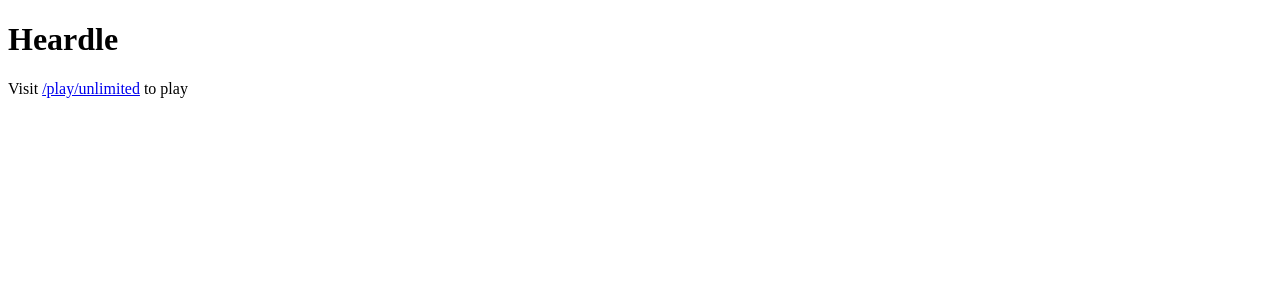
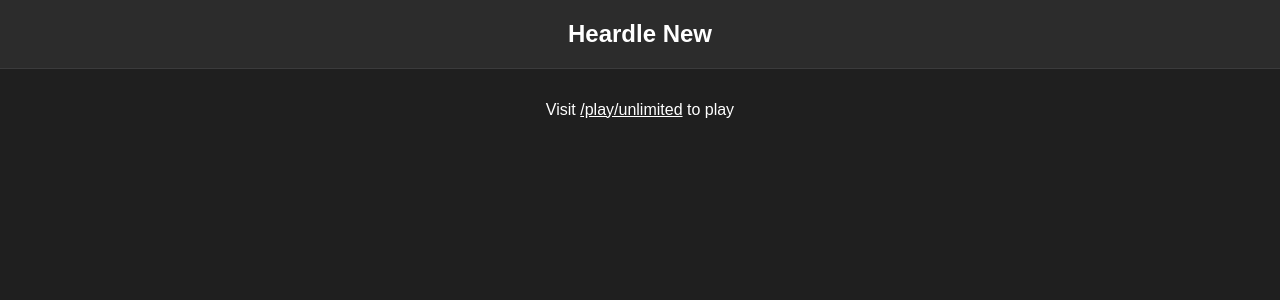
Before and after one commit to CoasterFan5/heardle, a SvelteKit app: page / in a window 1280 px wide. Shown: the top 300 px of the page. Built offline with nearby package versions, Linux system fonts and the light colour scheme.

Commit message:
ui refresh

```diff
--- a/package.json
+++ b/package.json
@@ -46,6 +46,7 @@
 		]
 	},
 	"dependencies": {
+		"@fontsource-variable/plus-jakarta-sans": "^5.2.8",
 		"@iconify-json/ph": "^1.2.2",
 		"@sveltejs/adapter-node": "^5.5.4",
 		"@types/jsonwebtoken": "^9.0.10",
--- a/src/routes/+layout.svelte
+++ b/src/routes/+layout.svelte
@@ -2,16 +2,70 @@
 	import favicon from '$lib/assets/favicon.svg';
 
 	let { children } = $props();
+	import '@fontsource-variable/plus-jakarta-sans';
 </script>
 
 <svelte:head>
 	<link rel="icon" href={favicon} />
 </svelte:head>
 
-{@render children()}
+<div class="wrap">
+	<div class="inner">
+		<div class="header">
+			<h2>Heardle New</h2>
+		</div>
+		<div class="content">
+			{@render children()}
+		</div>
+	</div>
+</div>
 
 <style lang="scss">
 	:global(body) {
-		--border: gray;
+		--color: white;
+		--accent: #f67216;
+		--border: #3b3b3c;
+		--border-alt: #626262;
+		--background: #1f1f1f;
+		--background-alt: #2c2c2c;
+		margin: 0px;
+		padding: 0px;
+	}
+
+	:global(*) {
+		font-family: 'Plus Jakarta Sans Variable', sans-serif;
+		color: var(--color);
+		box-sizing: border-box;
+	}
+
+	.wrap {
+		display: flex;
+		align-items: center;
+		justify-content: center;
+		height: 100vh;
+		width: 100%;
+		background-color: var(--background);
+	}
+
+	.inner {
+		width: 100%;
+		height: 100dvh;
+	}
+
+	.header {
+		display: flex;
+		width: 100%;
+		background: var(--background-alt);
+		display: flex;
+		align-items: center;
+		justify-content: center;
+		border-bottom: 1px solid var(--border);
+	}
+
+	.content {
+		display: flex;
+		align-items: center;
+		justify-content: center;
+		padding-top: 1rem;
 	}
 </style>
--- a/src/routes/+page.svelte
+++ b/src/routes/+page.svelte
@@ -2,5 +2,4 @@
 	import { resolve } from '$app/paths';
 </script>
 
-<h1>Heardle</h1>
 <p>Visit <a href={resolve('/play/unlimited')}>/play/unlimited</a> to play</p>
--- a/src/routes/play/unlimited/songBank.ts
+++ b/src/routes/play/unlimited/songBank.ts
@@ -132,5 +132,7 @@
 	'1440754487',
 	'1800052076',
 	'1538788668',
-	'1715762421'
+	'1715762421',
+	'1440902348',
+	'207057617'
 ];
```
Also changed, not shown: src/lib/components/Game.svelte (+7 -3 lines), src/lib/components/MusicPlayer.svelte (+8 -1 lines), src/lib/components/MusicSearch.svelte (+15 -0 lines), 1 other file (tests, documents, lock files or other folders).
